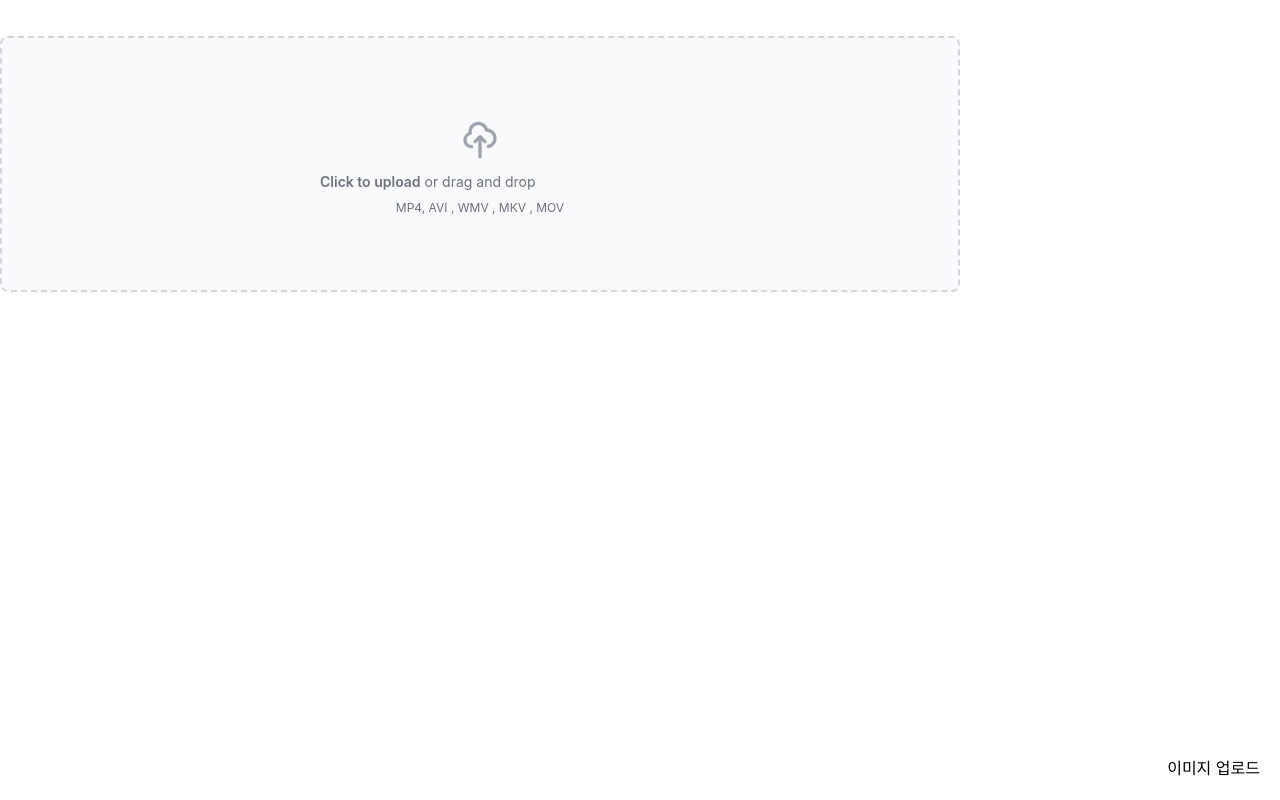
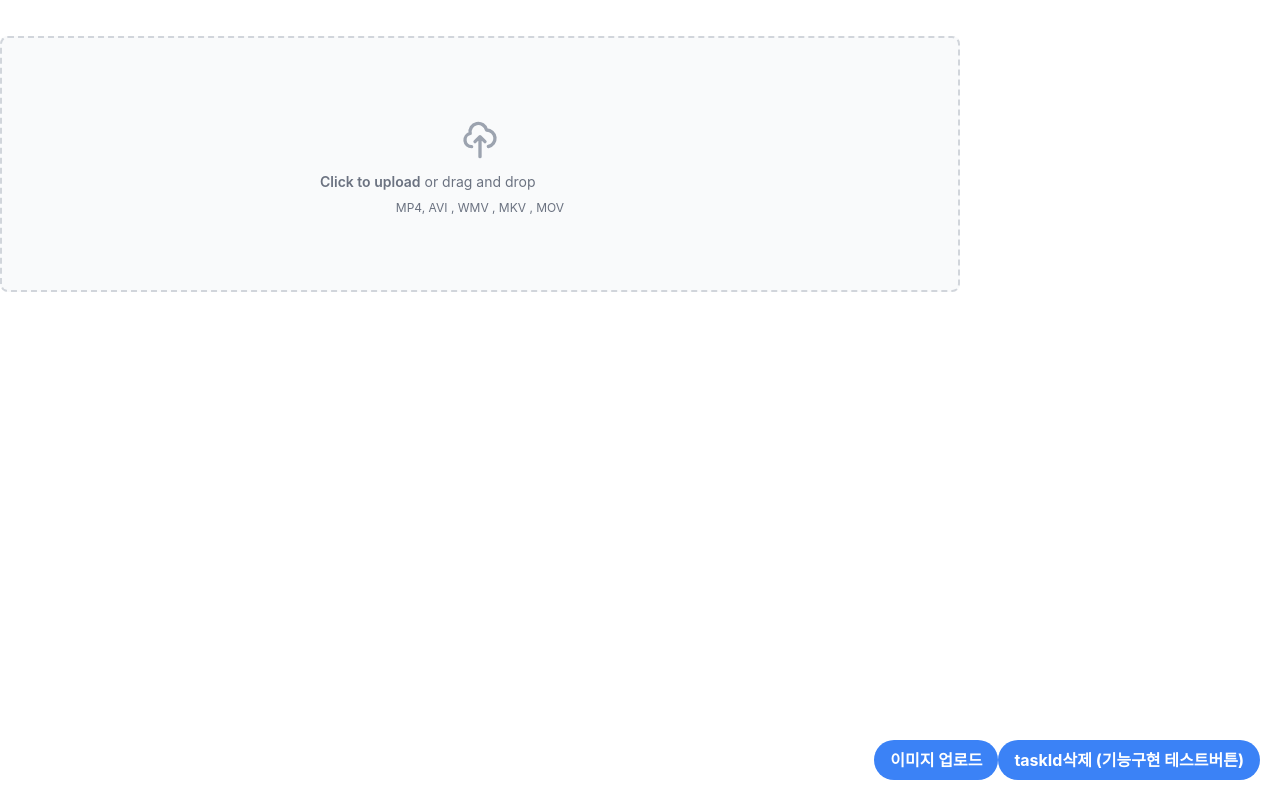
Before and after one commit to Meet-the-past/frontend, a React (Create React App) app: page /test-upload in a window 1280 px wide. Built offline with nearby package versions, Linux system fonts and the light colour scheme.

Commit message:
feat : taskId validation

```diff
--- a/src/pages/ResultPage.tsx
+++ b/src/pages/ResultPage.tsx
@@ -2,10 +2,18 @@ import React, { useState, useEffect } from "react";
 import CommonNavbar from "../components/CommonNavbar";
 import Loading from "../components/Loading";
 import Modal from "components/Modal";
+import { useNavigate } from "react-router-dom";
 import DownloadImageButton from "components/DownloadImageButton";
+
+import { useSelector, useDispatch } from "react-redux";
+import { reset_auth, renew_auth } from "../redux/actions/AuthActions";
+
 import { ResultImageDto } from "../utils/types";
 
 function ResultPage() {
+  const taskId = useSelector((state: any) => state.Task.task_id);
+  const navigate = useNavigate();
+
   const [isLoding, setIsLoading] = useState<boolean>(true); // AI처리 로딩 여부
   const [imgData, setImgData] = useState<ResultImageDto>({
     // 받아올 이미지
@@ -26,6 +34,13 @@ function ResultPage() {
   };
 
   useEffect(() => {
+    const checkValidation = () => {
+      if (taskId == null) {
+        alert("유효하지 않은 접근입니다."); //처리중인 taskId값이 없는데 현재 페이지로 왔을 때
+        navigate("/");
+      }
+    };
+
     const fetchData = () => {
       //향후 axios를 통해 값 가져오기 (지금은 고정값), 이미지 크기별 테스트
       setImgData({
@@ -40,7 +55,7 @@ function ResultPage() {
       });
       setIsLoading(true);
     };
-
+    checkValidation();
     fetchData();
   }, []);
 
--- a/src/pages/TestUploadPage.tsx
+++ b/src/pages/TestUploadPage.tsx
@@ -2,7 +2,7 @@ import React, { useRef, useState } from "react";
 import { defaultAxios } from "../utils/axios";
 import { useNavigate } from "react-router-dom";
 import { useDispatch } from "react-redux";
-import { task_start } from "../redux/actions/TaskActions";
+import { task_end, task_start } from "../redux/actions/TaskActions";
 
 function VideoUploadPage() {
   const fileInput = useRef<any>(); // 외부 이미지 클릭 시  <input>가 눌리도록 설정하기 위한 변수
@@ -13,6 +13,10 @@ function VideoUploadPage() {
 
   const saveFile = (event: any) => {
     setImageObject(event.target.files[0]);
+  };
+
+  const deleteTaskId = () => {
+    dispatch(task_end());
   };
 
   const makeFormData = () => {
@@ -35,7 +39,20 @@ function VideoUploadPage() {
   return (
     <div>
       <div className="fixed bottom-0 right-0 p-5">
-        <button onClick={makeFormData}> 이미지 업로드</button>
+        <button
+          className="bg-blue-500 hover:bg-blue-700 text-white font-bold py-2 px-4 rounded-full"
+          onClick={makeFormData}
+        >
+          {" "}
+          이미지 업로드
+        </button>
+        <button
+          className="bg-blue-500 hover:bg-blue-700 text-white font-bold py-2 px-4 rounded-full"
+          onClick={deleteTaskId}
+        >
+          {" "}
+          taskId삭제 (기능구현 테스트버튼)
+        </button>
       </div>
 
       <div className="wrapVideo">
```
